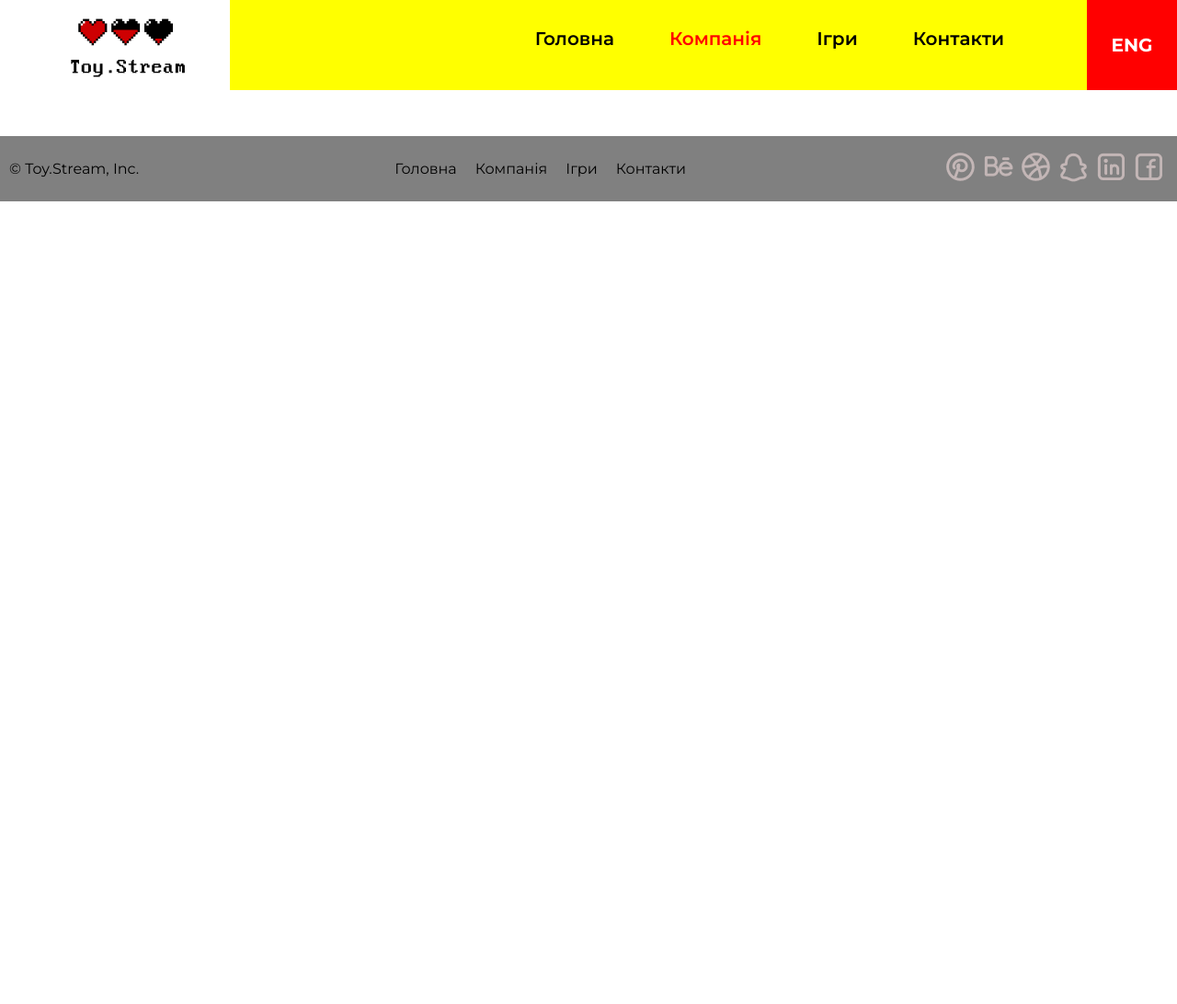
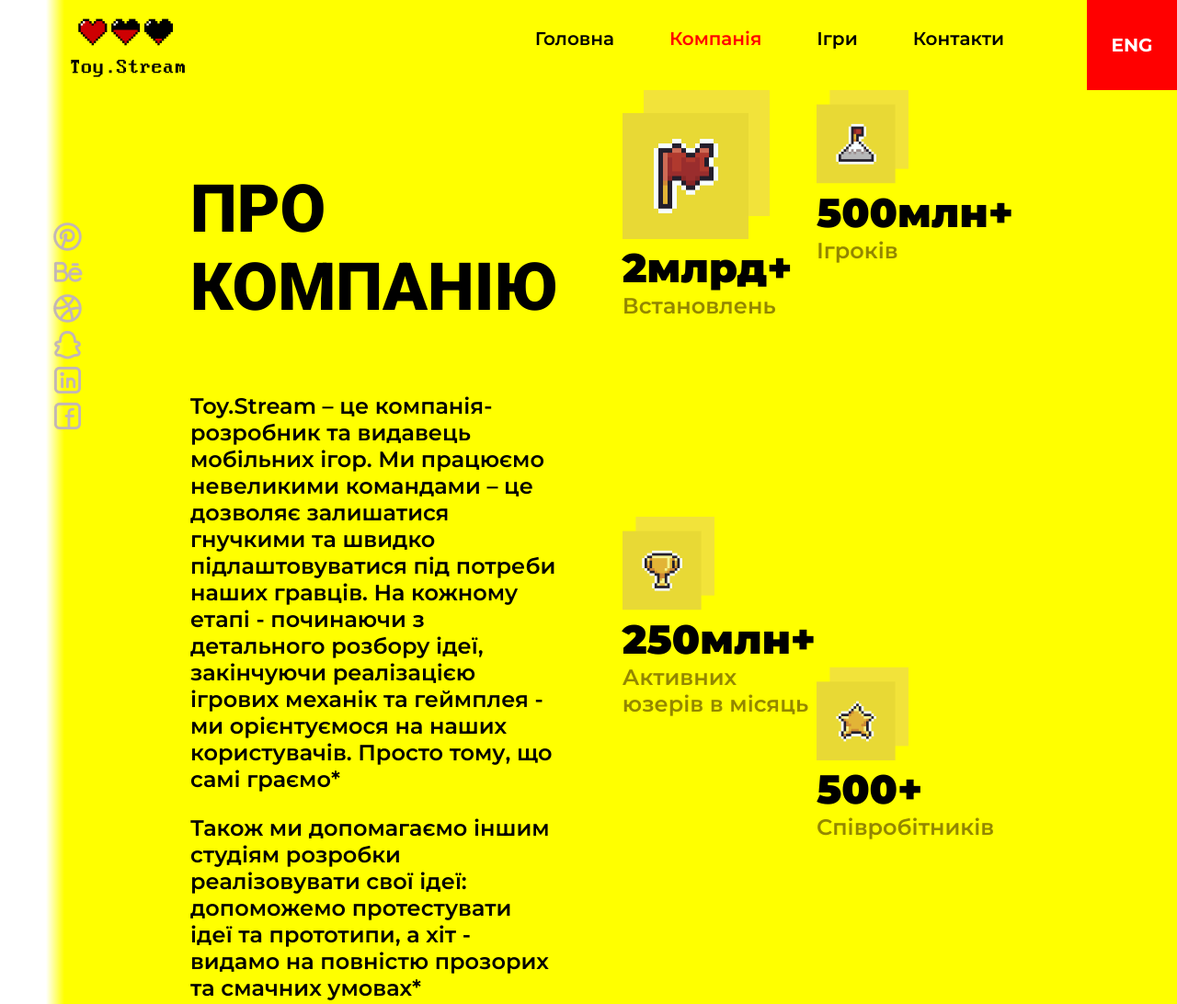
Before and after one commit to Whisper25/figma-maket, a plain HTML site: page pages/about.html in a window 1280 px wide. Shown: the top 1092 px of the page at 92% size. Before the commit the page ends 800 px from the top, so only its background shows below. Drawn offline with Linux system fonts and the light colour scheme; files whose address does not match are found by name.

Commit message:
adding about

```diff
--- /dev/null
+++ b/assets/css/about.css
@@ -0,0 +1,83 @@
+body{
+    overflow-x: hidden;
+}
+.main-social{
+    display: none;
+}
+.about-company{
+    display: flex;
+    flex-direction: column;
+}
+.about-article{
+    padding: 15px;
+    font-size: 16px;
+    font-weight: 600;
+}
+.title{
+    font-size: 32px;
+    font-weight: 900;
+    text-transform: uppercase;
+}
+.achievs{
+    display: flex;
+    flex-wrap: wrap;
+}
+
+.achive{
+    width: 30%;
+}
+.achive h3{
+    font-size: 24px;
+    font-weight: 900;
+    margin: 0;
+}
+.achive p{
+    color: #938700;
+    font-weight: 600;
+    margin: 0;
+}
+
+@media screen and (min-width:768px) {
+    .about-company{
+        width: 70%;
+        margin: auto;
+    }
+    .title{
+        font-size: 72px;
+    }
+    .about-article{
+        font-size: 24px;
+    }
+    .achive{
+        width: 35%;
+    }
+    .achive h3{
+        font-size: 44px;
+        font-weight: 900;
+    }
+    .achive p{
+        font-size: 24px;
+    }
+}
+@media screen and (min-width:1200px) {
+    .wrapper{
+        background-image: linear-gradient(90deg, white 50px, yellow 70px);
+        margin-bottom: 50px;
+    }
+    .about-company{
+        width: 85%;
+        margin-left: 15%;
+        flex-direction: row;
+    }
+    .about-article{
+        width: 50%;
+        margin-right: 5%;
+    }
+    .main-social{
+        display: flex;
+        flex-direction: column;
+        position: fixed;
+        left: 56px;
+        top: 30%;
+    }
+}
--- a/pages/about.html
+++ b/pages/about.html
@@ -11,6 +11,7 @@
     <link rel="stylesheet" href="../style.css">
     <link rel="stylesheet" href="..//assets/css/header.css">
     <link rel="stylesheet" href="../assets/css/footer.css">
+    <link rel="stylesheet" href="../assets/css/about.css">
 </head>
 <body>
     <div class="wrapper">
@@ -25,7 +26,59 @@
             </ul>
             <div class="lang">eng</div>
         </header>
+        <section class="about-company">
+            <ul class="main-social">
+                <li><a href=""><img src="../assets/icons/Pintrest.png" alt=""></a></li>
+                <li><a href=""><img src="../assets/icons/Behance.png" alt=""></a></li>
+                <li><a href=""><img src="../assets/icons/Dribbble.png" alt=""></a></li>
+                <li><a href=""><img src="../assets/icons/Snapchat.png" alt=""></a></li>
+                <li><a href=""><img src="../assets/icons/Linkedin.png" alt=""></a></li>
+                <li><a href=""><img src="../assets/icons/Facebook.png" alt=""></a></li>
+            </ul>
+            <article class="about-article">
+                <h1 class="title">про компанію</h1>
+                <p>Toy.Stream – це компанія-розробник та видавець мобільних ігор. Ми працюємо невеликими командами – це дозволяє залишатися гнучкими та швидко підлаштовуватися під потреби наших гравців. На кожному етапі - починаючи з детального розбору ідеї, закінчуючи реалізацією ігрових механік та геймплея - ми орієнтуємося на наших користувачів. Просто тому, що самі граємо* </p>
+                <p>Також ми допомагаємо іншим студіям розробки реалізовувати свої ідеї: допоможемо протестувати ідеї та прототипи, а хіт - видамо на повністю прозорих та смачних умовах*</p>
+            </article>
+            <div class="achievs">
+                <figura class="achive">
+                    <picture>
+                        <source srcset="./../assets/icons/flag-icon.png" media="(min-width:768px)">
+                        <img src="../assets/icons/lil-icons/lil-flag.png" alt="flag">
+                    </picture>
+                    <figcaption>
+                        <h3>2млрд+</h3>
+                        <p>Встановлень</p>
+                    </figcaption>
+                </figura>
+                <figura class="achive">
+                    <source srcset="./../assets/icons/mount.png" media="(min-width:768px)">
+                        <img src="../assets/icons/lil-icons/lil-mount.png" alt="mountain">
+                    <figcaption>
+                        <h3>500млн+</h3>
+                        <p>Ігроків</p>
+                    </figcaption>
+                </figura>
+                <figura class="achive">
+                    <source srcset="./../assets/icons/trophy.png" media="(min-width:768px)">
+                        <img src="../assets/icons/lil-icons/lil-trophy.png" alt="trophy">
+                    <figcaption>
+                        <h3>250млн+</h3>
+                        <p>Активних юзерів в місяць</p>
+                    </figcaption>
+                </figura>
+                <figura class="achive">
+                    <source srcset="./../assets/icons/star.png" media="(min-width:768px)">
+                        <img src="../assets/icons/lil-icons/lil-star.png" alt="star">
+                    <figcaption>
+                        <h3>500+</h3>
+                        <p>Співробітників</p>
+                    </figcaption>
+                </figura>
+            </div>
+        </section>
     </div>
+    <section class="our-team"></section>
     <footer class="footer">
         <p>&copy; Toy.Stream, Inc.</p>
         <ul class="footer-menu">
```
Also changed, not shown: assets/icons/flag-icon.png (added), assets/icons/lil-icons/lil-flag.png (added), assets/icons/lil-icons/lil-mount.png (added), assets/icons/lil-icons/lil-star.png (added), assets/icons/lil-icons/lil-trophy.png (added), assets/icons/mount.png (added), assets/icons/star.png (added), assets/icons/trophy.png (added).
